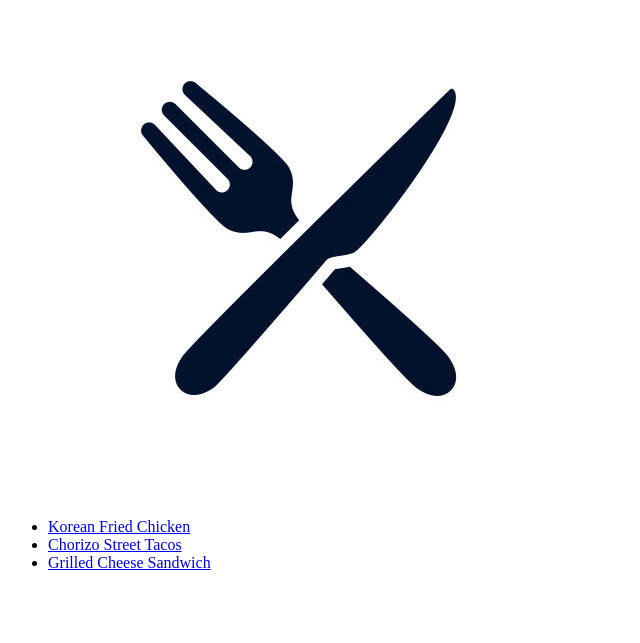
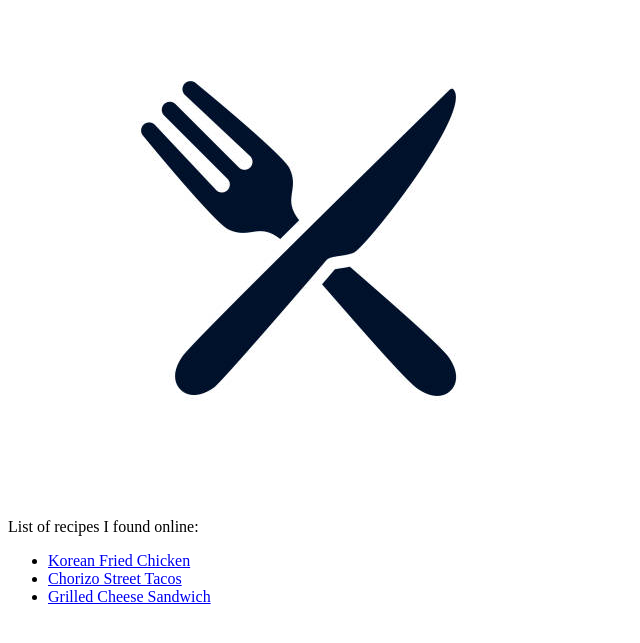
Before and after one commit to NathanMof/nathan-recipes, a plain HTML site: page index.html in a window 1280 px wide. Shown: the part 79-722 px from the top of the page, without its empty margins (0-640 px from the left). Drawn offline with Linux system fonts and the light colour scheme.

Commit message:
Completed index.html

```diff
--- a/index.html
+++ b/index.html
@@ -13,7 +13,7 @@
     <p>
         <img src="images/knife+fork.jpg" alt="Knife and Fork Image">
     </p>
-
+    <p>List of recipes I found online:</p>
     <p>
     <ul>
         <li> <a href="recipes/korean-fried-chicken.html">Korean Fried Chicken</a> </li>
```
